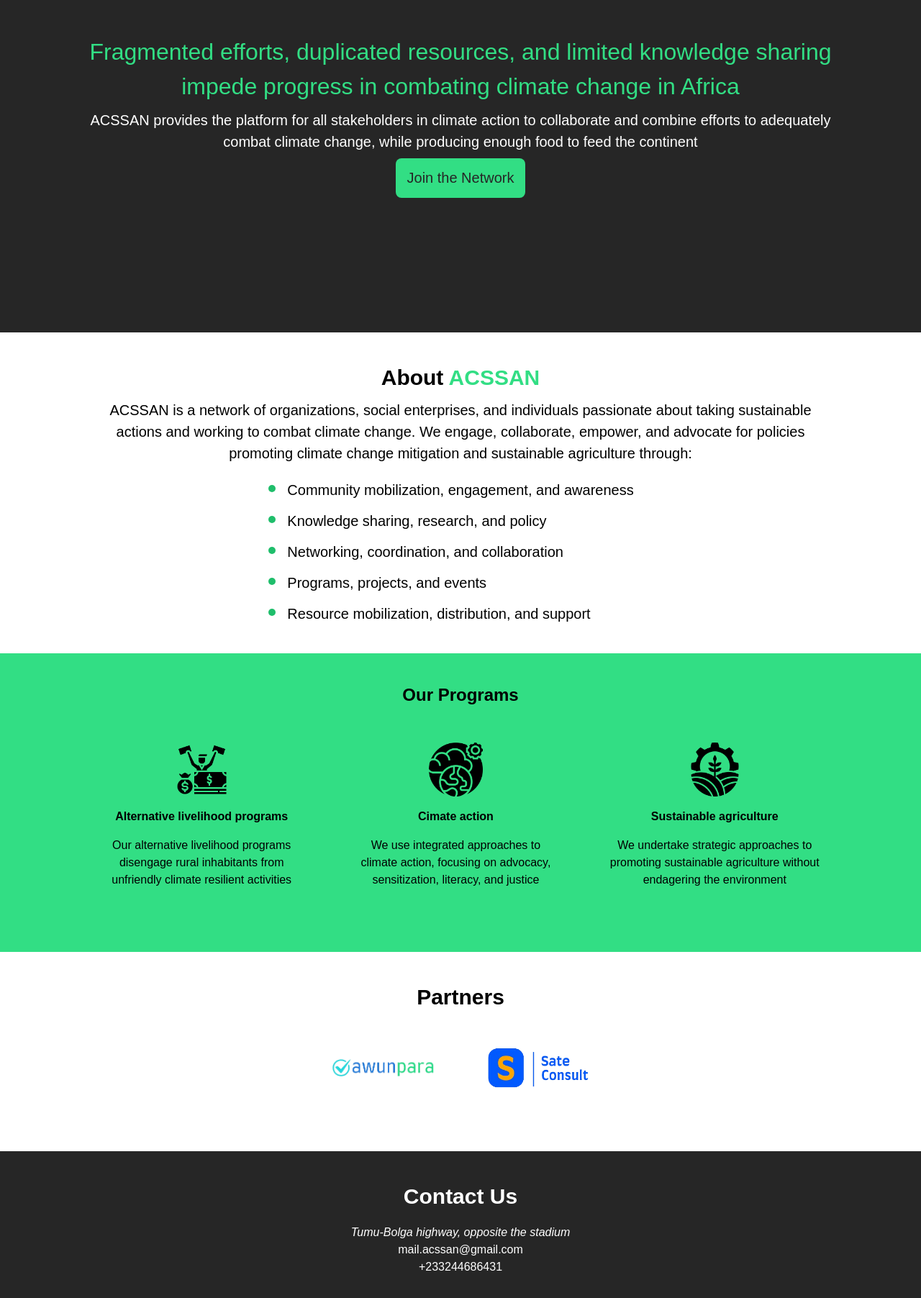
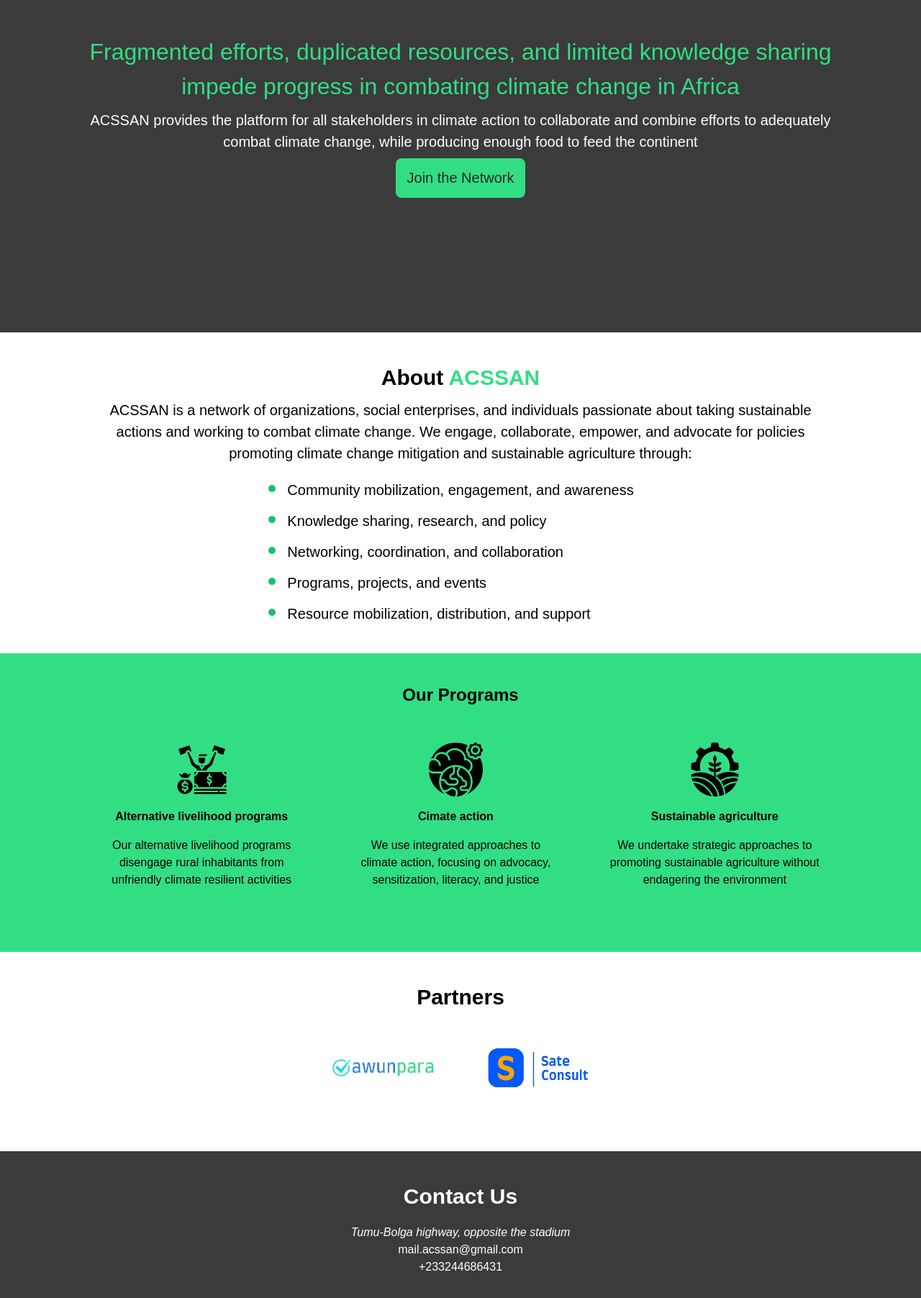
Before and after one commit to AmoroBG/sateconsult-website, a React (Vite) app: page / in a window 1280 px wide. Shown: the part 260-2064 px from the top of the page at 72% size. Built offline with nearby package versions, Linux system fonts and the light colour scheme.

Commit message:
Modify the bg color of hero

```diff
--- a/src/index.css
+++ b/src/index.css
@@ -103,7 +103,7 @@ nav a{
 /* Hero Section */
 section.hero{
   min-height: 75vh;
-  background-color: #262626;
+  background-color: #3b3b3b;
   color: white;
 
 }
@@ -191,7 +191,7 @@ section .partners-logos img:hover{
 
 /* Contact */
 section.contact{
-  background-color: #262626;
+background-color: #3b3b3b;
   color: #fff;
 }
 
```
